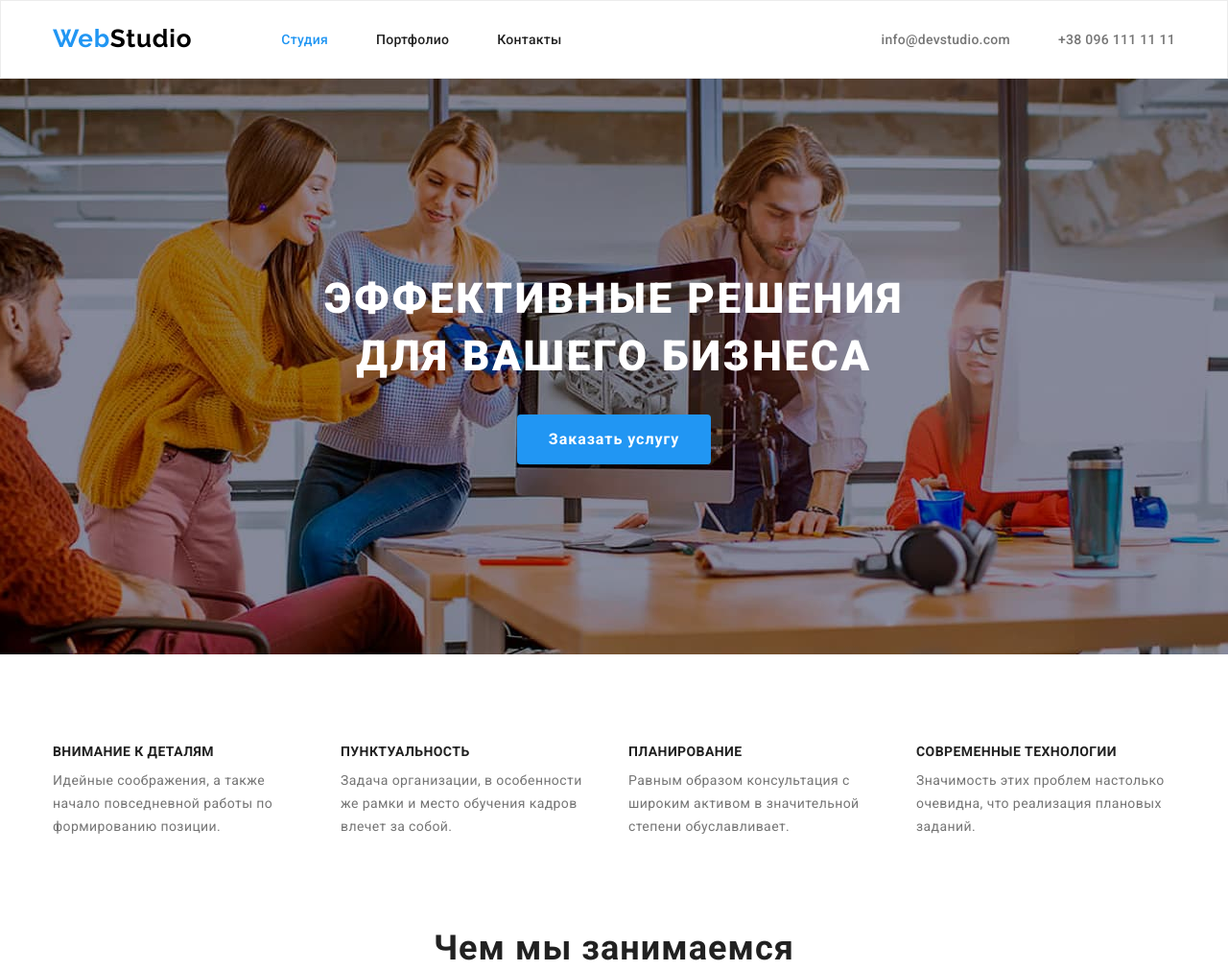
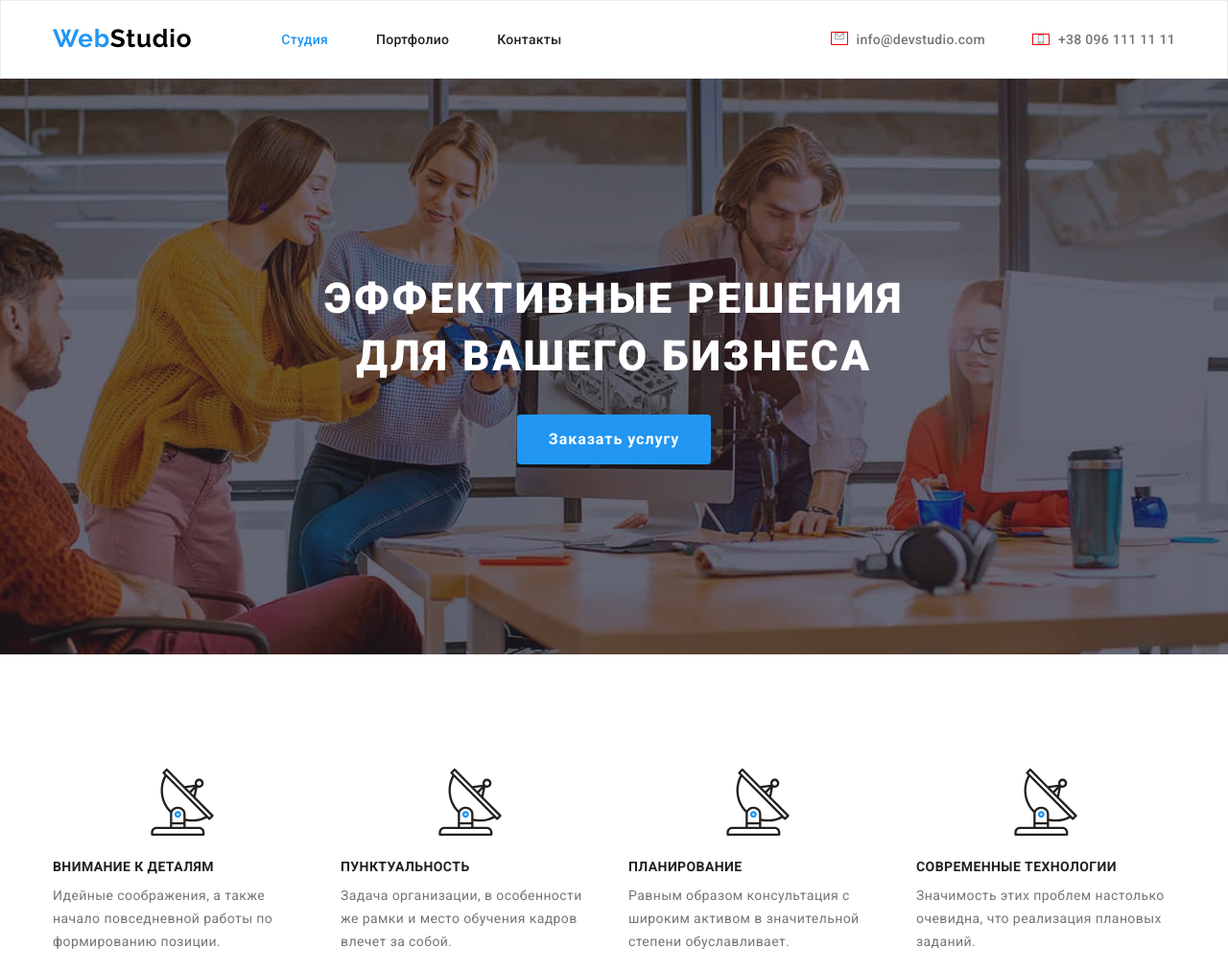
Before and after one commit to FialkaAnutka/goit-markup-hw-04, a plain HTML site: page index.html in a window 1280 px wide. Shown: the top 1012 px of the page at 96% size. Drawn offline with nearby package versions, Linux system fonts and the light colour scheme.

Commit message:
Иконки в хедере

```diff
--- a/css/styles.css
+++ b/css/styles.css
@@ -96,6 +96,14 @@ color: var(--accent-color);
 .header-item-contact+.header-item-contact{
     margin-left: 50px;
 }
+.icon-contact{
+    display: inline-block;
+    padding: 0;
+    margin-left: 0;
+    margin-right:10px;
+    outline: 1px solid red;
+
+}
 .header-logo{
     margin-right: 93px;
     padding-top: 24px;
@@ -121,10 +129,12 @@ font-size: 14px;
 line-height: 1.33;
 letter-spacing: 0.02em;
 color: var(--title-color);
+fill: var(--title-color);
 }
 .header-item-contact-link:hover,
 .header-item-contact-link:focus{
     color: var(--accent-color);
+    fill: var(--accent-color);
 }
 
 /* ----Герой---- */
@@ -136,7 +146,7 @@ background-color: var(--background-color);
     height: 600px;
     margin-left: auto;
     margin-right: auto;
-    background-image:
+    background-image: url(../images/img-оverlay.png),
     url(../images/img-hero.jpg);
     background-position: center;
 }
@@ -189,8 +199,19 @@ border: 1px solid transparent;
     width: 270px;
     margin-right: 30px;
 }
+
 .feature-item:nth-child(4n) {
     margin-right: 0;
+}
+.feature-item::before{
+    content: "";
+    display: block;
+    height: 120px;
+    background-size: 70px 70px;
+    background-position: center;
+    background-repeat: no-repeat;
+    background-image: url(../images/antenna.svg);
+
 }
 .feature-headline{
 font-size: 14px;
--- a/index.html
+++ b/index.html
@@ -25,8 +25,14 @@
       </ul>
     </nav>
     <ul class="header-list-contact list">
-      <li class="header-item-contact"><a href="mailto:info@devstudio.com" class="header-item-contact-link link">info@devstudio.com</a></li>
-      <li class="header-item-contact"><a href="tel:+380961111111" class="header-item-contact-link link">+38 096 111 11 11</a></li>
+      <li class="header-item-contact"><a href="mailto:info@devstudio.com" class="header-item-contact-link link">
+        <svg class="icon-contact mail" width="16" height="12">
+          <use href="./images/symbol-defs.svg#icon-envelope-hover"></use>
+        </svg>info@devstudio.com</a></li>
+      <li class="header-item-contact"><a href="tel:+380961111111" class="header-item-contact-link link">
+        <svg class="icon-contact" width="16" height="10">
+          <use href="./images/symbol-defs.svg#icon-smartphone"></use>
+        </svg>+38 096 111 11 11</a></li>
     </ul>
     </div>
     </header>
```
Also changed, not shown: images/antenna.png (added), images/antenna.svg (added), images/img-оverlay.png (added), images/symbol-defs.svg (added).
